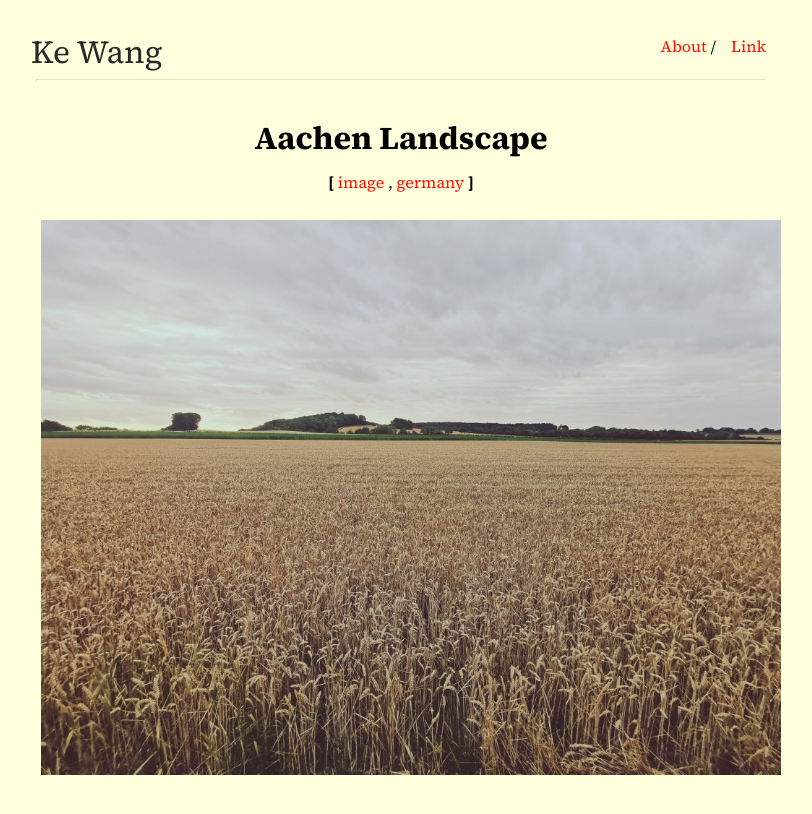
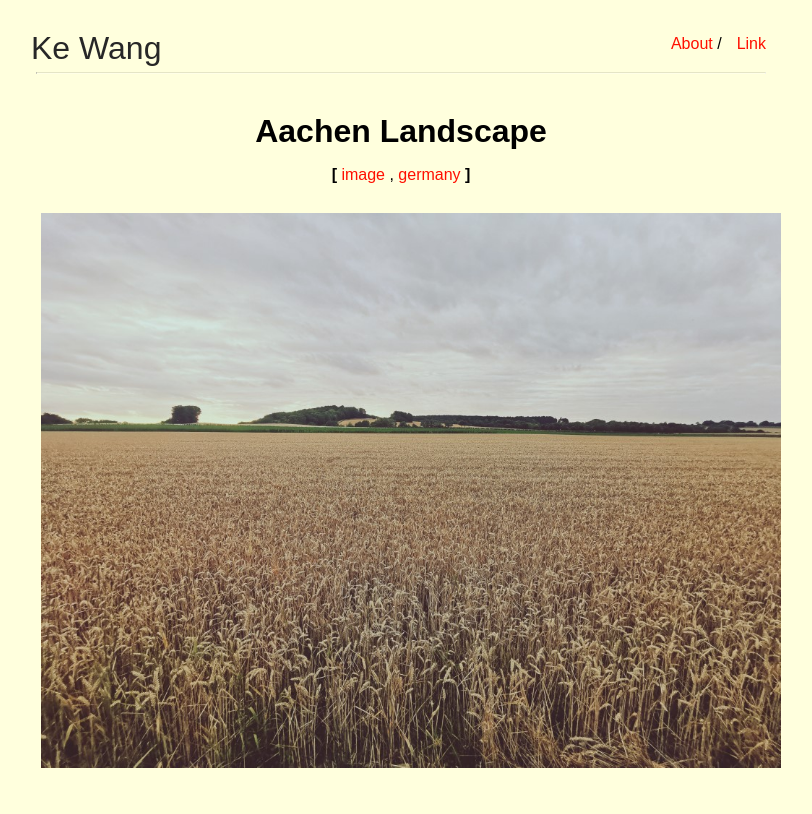
Before and after one commit to ekdc11/ekdc11.github.io, a Jekyll site: the page built from _posts/2022-07-11-aachen-landscape.md, in a window 1280 px wide. Shown: the top 814 px of the page, without its empty margins (239-1051 px from the left). Built offline with Jekyll 4.4.1, drawn with Linux system fonts in a browser that asks for light colours.

Commit message:
Update head.html

```diff
--- a/_includes/head.html
+++ b/_includes/head.html
@@ -23,7 +23,7 @@
     -->
     <link rel="preconnect" href="https://fonts.googleapis.com">
     <link rel="preconnect" href="https://fonts.gstatic.com" crossorigin>
-    <link href="https://fonts.googleapis.com/css2?family=Source+Serif+4:ital,opsz,wght@0,8..60,200..900;1,8..60,200..900&display=swap" rel="stylesheet" type="text/css">
+    <link href="https://fonts.googleapis.com/css2?family=Hanken+Grotesk:ital,wght@0,100..900;1,100..900&display=swap" rel="stylesheet" type="text/css">
     <link rel="stylesheet" href="{{ sitedir }}css/main.css">
     <link rel="icon" type="image/ico" href="{{ favicon_location }}">
     <link rel="shortcut-icon" type="image/ico" href="{{ favicon_location }}">
```
